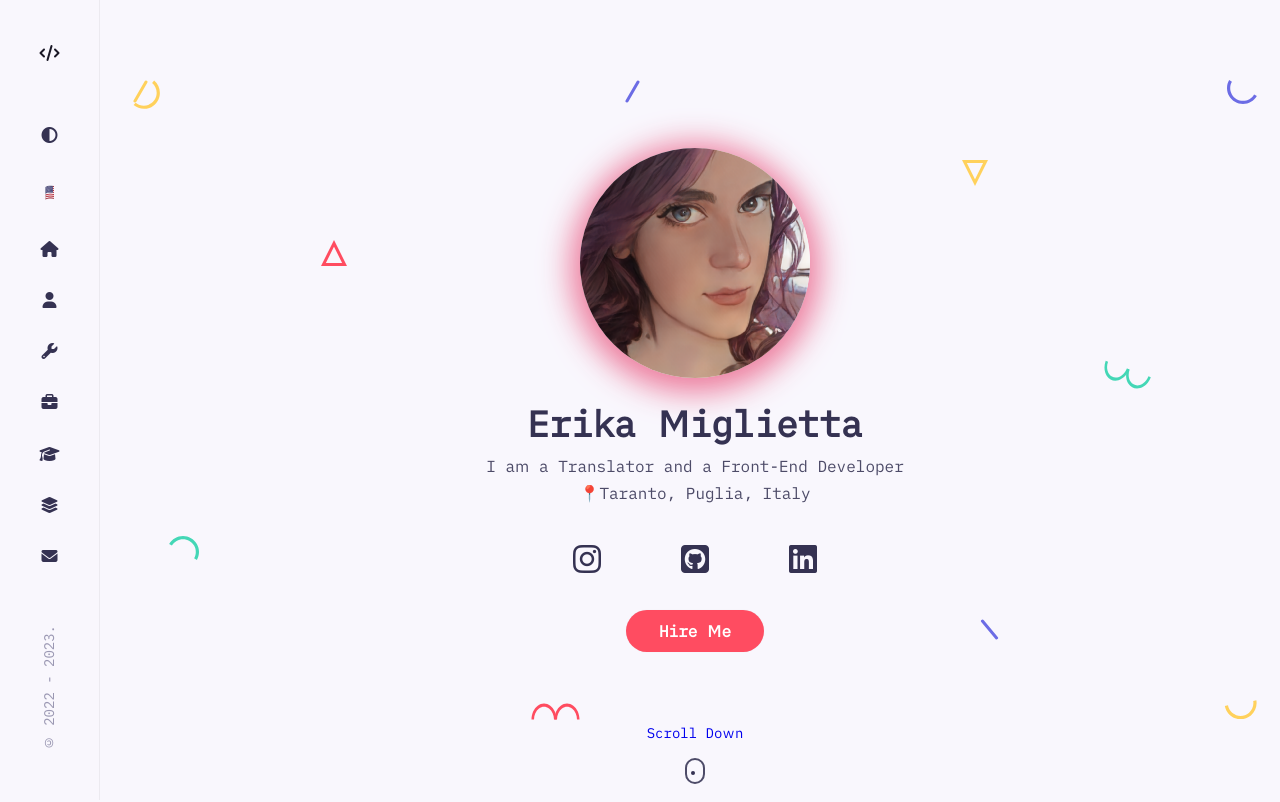
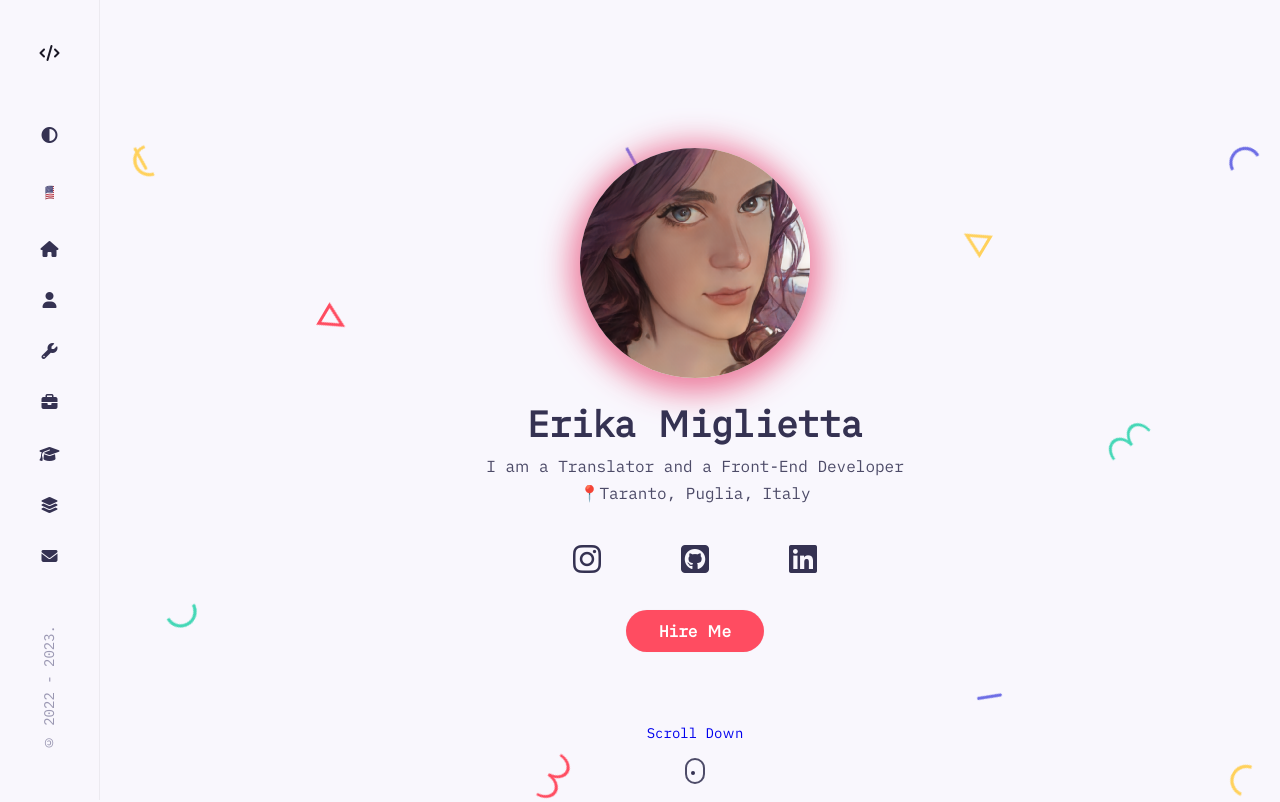
Before and after one commit to erina92/react-portfolio, a React (Create React App) app: page / in a window 1280 px wide. Shown: the top 802 px of the page. Built offline with nearby package versions, Linux system fonts and the light colour scheme.

Commit message:
made the shapes animated

```diff
--- a/src/components/home/Shapes.jsx
+++ b/src/components/home/Shapes.jsx
@@ -1,8 +1,13 @@
 import React from "react";
 
 const Shapes = () => {
+  const AnimatedShape = ({ children }) => {
+    return <div className="animated-shape">{children}</div>;
+  };
   return (
     <div className="shapes">
+      <AnimatedShape>
+        {" "}
         <svg
           width="27"
           height="29"
@@ -15,7 +20,9 @@ const Shapes = () => {
             fillRule="evenodd"
           />
         </svg>
-
+      </AnimatedShape>
+      <AnimatedShape>
+        {" "}
         <svg
           width="26"
           height="26"
@@ -30,7 +37,9 @@ const Shapes = () => {
             fillRule="evenodd"
           />
         </svg>
-
+      </AnimatedShape>
+      <AnimatedShape>
+        {" "}
         <svg
           width="30"
           height="25"
@@ -43,7 +52,9 @@ const Shapes = () => {
             fillRule="evenodd"
           />
         </svg>
-
+      </AnimatedShape>
+      <AnimatedShape>
+        {" "}
         <svg
           width="15"
           height="23"
@@ -60,7 +71,9 @@ const Shapes = () => {
             fillRule="evenodd"
           />
         </svg>
-
+      </AnimatedShape>
+      <AnimatedShape>
+        {" "}
         <svg
           width="15"
           height="23"
@@ -77,7 +90,9 @@ const Shapes = () => {
             fillRule="evenodd"
           />
         </svg>
-
+      </AnimatedShape>
+      <AnimatedShape>
+        {" "}
         <svg
           width="49"
           height="17"
@@ -89,7 +104,9 @@ const Shapes = () => {
             <path d="M23.5 16.5c0-5.71709 2.3825-10.99895 6.25-13.8567 3.8675-2.85774 8.6325-2.85774 12.5 0C46.1175 5.50106 48.5 10.78292 48.5 16.5H46c0-4.57303-1.90625-8.79884-5-11.08535-3.09375-2.28652-6.90625-2.28652-10 0-3.09375 2.28651-5 6.51232-5 11.08535h-2.5z" />
           </g>
         </svg>
-
+      </AnimatedShape>
+      <AnimatedShape>
+        {" "}
         <svg
           width="26"
           height="26"
@@ -104,7 +121,9 @@ const Shapes = () => {
             fillRule="evenodd"
           />
         </svg>
-
+      </AnimatedShape>
+      <AnimatedShape>
+        {" "}
         <svg
           width="19"
           height="21"
@@ -121,7 +140,9 @@ const Shapes = () => {
             fillRule="evenodd"
           />
         </svg>
-
+      </AnimatedShape>
+      <AnimatedShape>
+        {" "}
         <svg
           width="30"
           height="25"
@@ -134,7 +155,9 @@ const Shapes = () => {
             fillRule="evenodd"
           />
         </svg>
-
+      </AnimatedShape>
+      <AnimatedShape>
+        {" "}
         <svg
           width="47"
           height="29"
@@ -146,7 +169,9 @@ const Shapes = () => {
             <path d="M25.17585 9.32448c-1.95535 5.3723-6.00068 9.52077-10.61234 10.8834-4.61167 1.36264-9.0893-.26708-11.74616-4.27525C.16049 11.92447-.27182 6.14628 1.68354.77398l2.34923.85505c-1.56407 4.29724-1.2181 8.92018.90705 12.12692 2.12514 3.20675 5.70772 4.5107 9.39692 3.4202 3.68921-1.0905 6.92581-4.40948 8.48988-8.70672l2.34923.85505z" />
           </g>
         </svg>
-
+      </AnimatedShape>
+      <AnimatedShape>
+        {" "}
         <svg
           width="33"
           height="20"
@@ -159,6 +184,7 @@ const Shapes = () => {
             fillRule="evenodd"
           />
         </svg>
+      </AnimatedShape>
     </div>
   );
 };
--- a/src/components/home/home.css
+++ b/src/components/home/home.css
@@ -107,8 +107,24 @@
   z-index: -1; /* Add a negative z-index to move the Shapes component below the links */
 }
 
+@keyframes shapeAnimation {
+  0% {
+    transform: translateY(0) rotate(0deg);
+  }
+  50% {
+    transform: translateY(100px) rotate(180deg);
+  }
+  100% {
+    transform: translateY(0) rotate(360deg);
+  }
+}
+
 .shape {
   position: absolute;
+  animation-name: shapeAnimation;
+  animation-duration: 5s;
+  animation-timing-function: linear;
+  animation-iteration-count: infinite;
 }
 
 .s1 {
```
Lines whose indentation alone changed are shown as unchanged.
